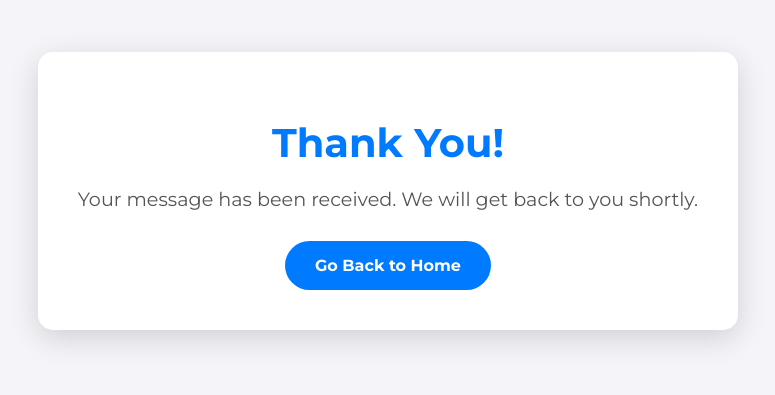
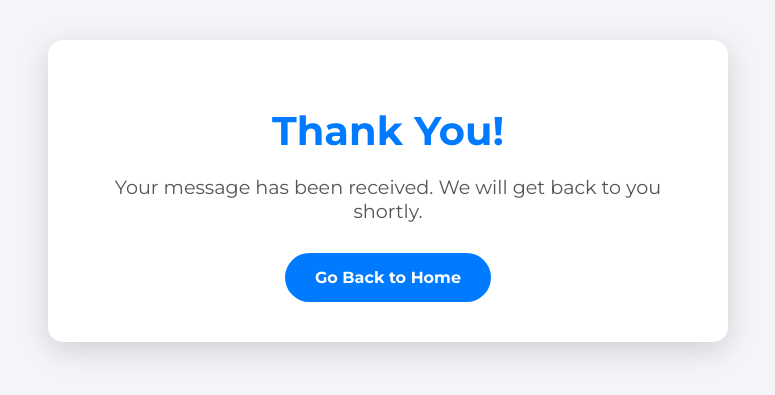
Before and after one commit to Harshavardhan3011/my-potfolio, a plain HTML site: page thank_you.html in a window 1280 px wide. Shown: the part 209-604 px from the top of the page, without its empty margins (252-1027 px from the left). Drawn offline with Linux system fonts and the light colour scheme.

Commit message:
Update thank_you.html

```diff
--- a/thank_you.html
+++ b/thank_you.html
@@ -1,21 +1,12 @@
 <!DOCTYPE html>
 <html lang="en">
 <head>
-    <meta charset="UTF-8">
-    <meta name="viewport" content="width=device-width, initial-scale=1.0">
+  <meta charset="UTF-8" />
+  <meta name="viewport" content="width=device-width, initial-scale=1.0" />
   <title>Thank You - Form Submission</title>
-    <link href="https://fonts.googleapis.com/css2?family=Montserrat:wght@400;700&display=swap" rel="stylesheet">
+  <link rel="stylesheet" href="style.css" />
+  <link href="https://fonts.googleapis.com/css2?family=Montserrat:wght@400;700&display=swap" rel="stylesheet" />
   <style>
-        body {
-            font-family: 'Montserrat', sans-serif;
-            background-color: #f4f4f9;
-            margin: 0;
-            display: flex;
-            flex-direction: column;
-            align-items: center;
-            justify-content: center;
-            min-height: 100vh;
-        }
     .thank-you-container {
       background-color: #ffffff;
       padding: 40px;
@@ -23,17 +14,23 @@
       box-shadow: 0 8px 30px rgba(0,0,0,0.15);
       text-align: center;
       animation: fadeIn 1s ease-in-out;
+      margin: 120px 20px;
+      max-width: 600px;
+      width: 100%;
     }
+
     .thank-you-container h1 {
       color: #007bff;
       font-size: 2.5em;
       margin-bottom: 20px;
     }
+
     .thank-you-container p {
       font-size: 1.2em;
       color: #555;
       margin-bottom: 30px;
     }
+
     .thank-you-container a {
       display: inline-block;
       background-color: #007bff;
@@ -44,12 +41,24 @@
       font-weight: bold;
       transition: background-color 0.3s ease;
     }
+
     .thank-you-container a:hover {
       background-color: #0056b3;
     }
+
     @keyframes fadeIn {
       from { opacity: 0; transform: translateY(30px); }
       to { opacity: 1; transform: translateY(0); }
+    }
+
+    body {
+      display: flex;
+      align-items: center;
+      justify-content: center;
+      min-height: 100vh;
+      background-color: #f4f4f9;
+      margin: 0;
+      font-family: 'Montserrat', sans-serif;
     }
   </style>
 </head>
```
Lines whose indentation alone changed are shown as unchanged.
